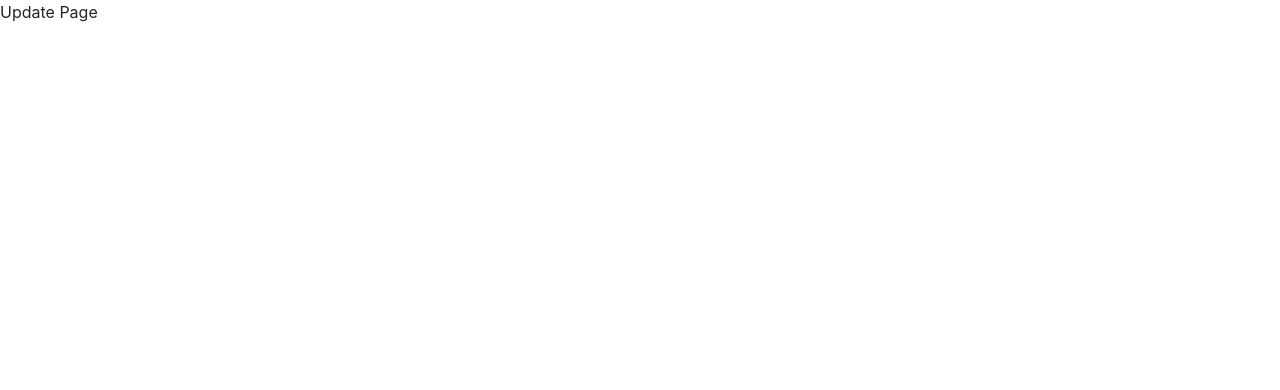
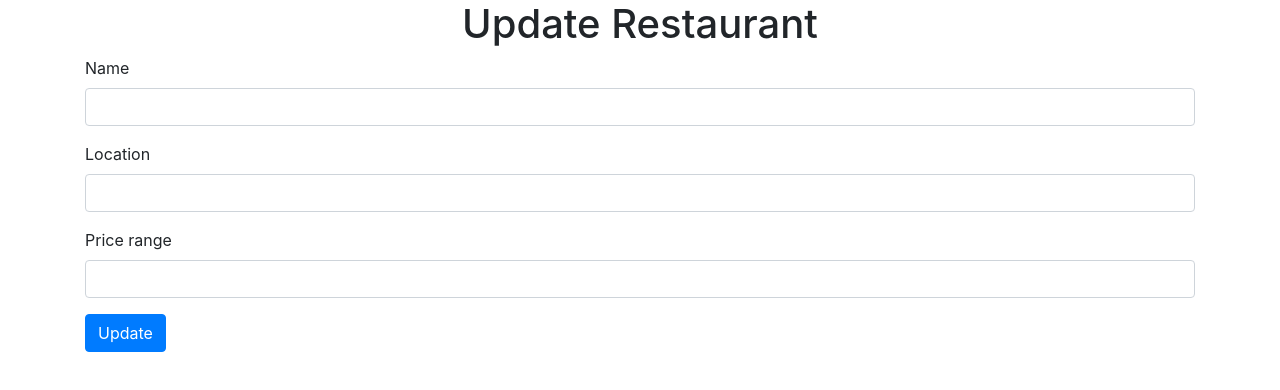
Before and after one commit to snow915/YelpCloneClient, a React (Create React App) app: page /restaurants/1/update in a window 1280 px wide. Shown: the top 390 px of the page. Built offline with nearby package versions, Linux system fonts and the light colour scheme; no server answers; the HTML template or start-up script is replaced by a standard one.

Commit message:
add: code for update restaurants

```diff
--- a/src/components/RestaurantList.js
+++ b/src/components/RestaurantList.js
@@ -1,10 +1,13 @@
 import React, {useEffect, useContext} from 'react';
 import RestaurantFinder from "../apis/RestaurantFinder";
 import {RestaurantsContext} from "../context/RestaurantsContext";
+import { useHistory } from "react-router-dom";
+
 
 const RestaurantList = props => {
 
     const {getRestaurants, setRestaurants} = useContext(RestaurantsContext);
+    let history = useHistory();
 
     const deleteRow = async(id) => {
         try{
@@ -16,6 +19,10 @@
             console.log(e);
         }
 
+    }
+
+    const updateRow = (id) => {
+        history.push(`/restaurants/${id}/update`);
     }
 
     useEffect(() => {
@@ -53,7 +60,7 @@
                                 <td>{"$".repeat(restaurant.price_range)}</td>
                                 <td>Rating</td>
                                 <td>
-                                    <button className="btn btn-warning">
+                                    <button onClick={() => updateRow(restaurant.id)} className="btn btn-warning">
                                         Update
                                     </button>
                                 </td>
--- /dev/null
+++ b/src/components/UpdateRestaurant.js
@@ -0,0 +1,68 @@
+import React, {useState, useEffect} from 'react';
+import { useParams, useHistory } from "react-router-dom";
+import RestaurantFinder from "../apis/RestaurantFinder";
+
+
+const UpdateRestaurant = (props) => {
+
+    const {id} = useParams();
+    let history = useHistory();
+    const [name, setName] = useState("");
+    const [location, setLocation] = useState("");
+    const [priceRange, setPriceRange] = useState("");
+
+
+    useEffect(async() => {
+        try{
+            const response = await RestaurantFinder.get(`/${id}`);
+            setName(response.data.data.restaurants[0].name);
+            setLocation(response.data.data.restaurants[0].location);
+            setPriceRange(response.data.data.restaurants[0].price_range);
+
+        } catch (e) {
+            console.log(e);
+        }
+
+    },[]);
+
+    const updateData = async(e) => {
+        e.preventDefault();
+        try{
+            const response = await RestaurantFinder.put(`/${id}`, {
+                name: name,
+                location: location,
+                price_range: priceRange
+            });
+            if(response.status === 200){
+                history.push("/");
+            }
+        } catch (e) {
+            console.log(e);
+        }
+    }
+
+    return (
+        <div className="container">
+            <form action="">
+                <div className="form-group">
+                    <label htmlFor="name">Name</label>
+                    <input value={name} onChange={e => setName(e.target.value)} id="name" className="form-control" type="text"/>
+                </div>
+
+                <div className="form-group">
+                    <label htmlFor="location">Location</label>
+                    <input value={location} onChange={e => setLocation(e.target.value)} id="location" className="form-control" type="text"/>
+                </div>
+
+                <div className="form-group">
+                    <label htmlFor="price_range">Price range</label>
+                    <input value={priceRange} onChange={e => setPriceRange(e.target.value)} id="price_range" className="form-control" type="number"/>
+                </div>
+
+                <button onClick={updateData} type="submit" className="btn btn-primary">Update</button>
+            </form>
+        </div>
+    );
+};
+
+export default UpdateRestaurant;
--- a/src/routes/UpdatePage.js
+++ b/src/routes/UpdatePage.js
@@ -1,9 +1,11 @@
 import React from 'react';
+import UpdateRestaurant from "../components/UpdateRestaurant";
 
 const UpdatePage = () => {
     return (
-        <div>
-            Update Page
+        <div className="container-fluid">
+            <h1 className="text-center">Update Restaurant</h1>
+            <UpdateRestaurant />
         </div>
     );
 };
```
